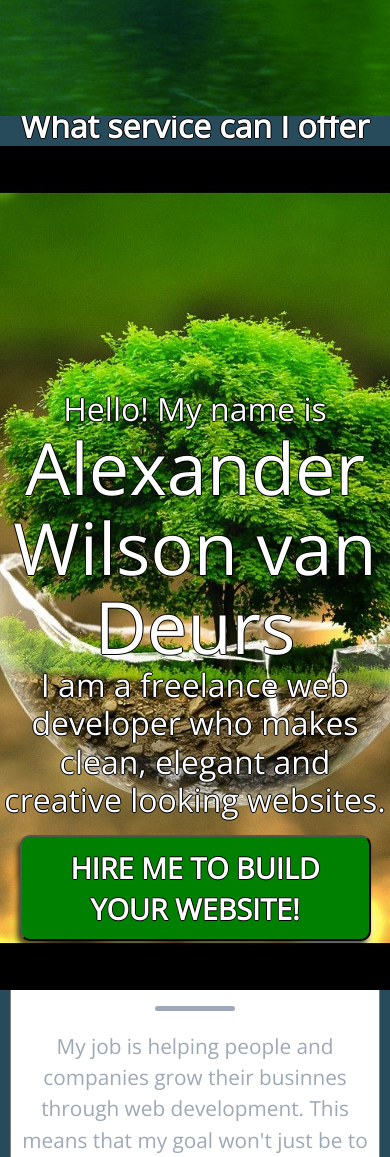
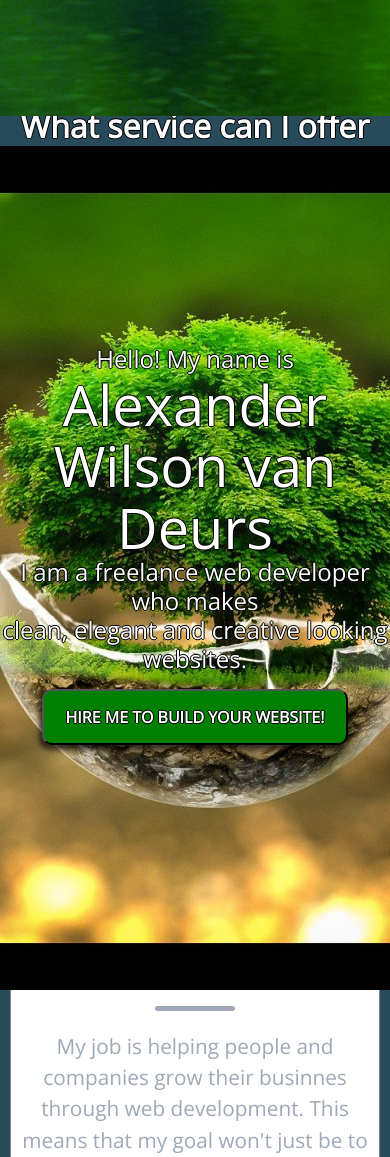
Before and after one commit to vanDeurs/portfolio, a PHP site: page / in a window 390 px wide. Shown: the part 2476-3633 px from the top of the page. Run offline with PHP 8.4, Linux system fonts and the light colour scheme; some libraries are stand-ins or nearby versions.

Commit message:
Fixed responsive header with % top and removed js file.

```diff
--- a/index.html
+++ b/index.html
@@ -76,7 +76,7 @@
                 <h4>Hello! My name is</h4>
                 <h1>Alexander Wilson van Deurs</h1>
                 <h4>I am a freelance web developer who makes <br /> <span>clean</span>, <span>elegant</span> and <span>creative</span> looking websites.</h4>
-                <button type="button" class="hire-button">Hire me to build your website!</button>
+                <button type="button" class="hire-button"><p>Hire me to build your website!</p></button>
             </div>
         </div>
         <!-- ABOUT PAGE -->
--- a/resources/css/style.css
+++ b/resources/css/style.css
@@ -78,45 +78,12 @@ body {
     position: relative;
     width: 100%;
     text-align: center;
-    top: -700px;
+    top: -80%;
 }
 
 
 /* LANDING PAGE MEDIA QUERIES */
-
-@media only screen and (max-width: 1024px ){
-    .text-landing {
-        top: -850px;
-    }
-}
-
 @media only screen and (max-width: 796px ){
-    .text-landing h1 {
-        font-size: 4.5rem;
-    }
-    .text-landing h4 {
-        font-size: 2rem;
-    }
-}
-
-@media only screen and (max-width: 414px ){
-    .text-landing {
-        top: -660px;
-    }
-}
-
-@media only screen and (max-width: 412px ){
-    .text-landing {
-        top: -625px;
-    }
-}
-
-@media only screen and (max-width: 400px ){
-    .text-landing {
-        top: -630px;
-    }
-}
-@media only screen and (max-width: 372px ){
     .text-landing h1 {
         font-size: 3.5rem;
     }
@@ -125,15 +92,17 @@ body {
     }
 }
 
-@media only screen and (max-width: 360px ){
-    .text-landing {
-        top: -600px;
+@media only screen and (max-width: 557px ){
+    button p {
+        font-size: 1rem;
+        padding: 5px 7px;
     }
 }
 
-@media only screen and (max-width: 340px ){
-    .text-landing {
-        top: -540px;
+@media only screen and (max-width: 338px ){
+    button p {
+        font-size: .8rem;
+        padding: 1px 3px;
     }
 }
 
```
Also changed, not shown: resources/js/slider.js (deleted, +0 -9 lines).
